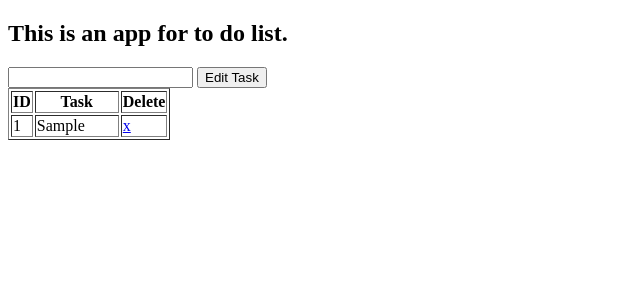
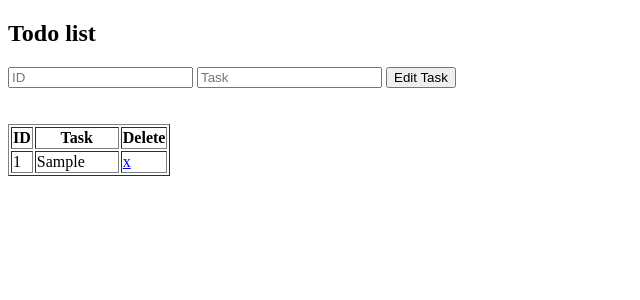
Before and after one commit to shaus019/virtaulization, a PHP site: page / in a window 1280 px wide. Shown: the top 300 px of the page, without its empty margins (0-640 px from the left). Run offline with PHP 8.4, Linux system fonts and the light colour scheme; tables that the repository leaves empty hold one stand-in row (values such as "Sample post").

Commit message:
added edit option and cleaned up user portal

```diff
--- a/public/admin/index.php
+++ b/public/admin/index.php
@@ -2,18 +2,20 @@
 <html>
 
 <head>
-    <title> To do list app </title>
+    <title> To-do list admin portal </title>
 </head>
 
 <body>
     <div class="heading">
-        <h2>This is an app for to do list.</h2>
+        <h2>Todo list</h2>
     </div>
 
     <form method="POST" action="index.php">
-        <input type="text" name="task" class="task_input">
-        <button type="submit" class="task_btn" name="submit"> Edit Task </button>
+        <input type = "text" name = "task-id" class = "task_input" placeholder="ID">
+        <input type = "text" name = "task" class = "task_input" placeholder="Task">
+        <button type = "submit" class = "task_btn" name = "submit"> Edit Task </button>
     </form>
+    <br>
 
     <?php
     //connect to the databse
@@ -30,44 +32,67 @@
 
         // set the PDO error mode to exception
         $conn->setAttribute(PDO::ATTR_ERRMODE, PDO::ERRMODE_EXCEPTION);
+
     } catch (PDOException $e) {
         echo "Connection failed: " . $e->getMessage();
     }
     // delete task
     if (isset($_GET['del_task'])) {
+
         $id = $_GET['del_task'];
 
-        $conn->query("DELETE FROM todo_list WHERE id=" . $id);
+        $conn-> exec("DELETE FROM todo_list WHERE id=" . $id);
         header('location: index.php');
+    }
+
+    if(isset($_POST['submit'])){
+
+        if(empty($_POST['task']) || empty($_POST['task-id'])){
+          $errors = "you must fill in the task and/or ID";
+
+        }else{
+            $task = $_POST['task'];
+            $id = $_POST['task-id'];
+
+            $up = $conn-> prepare("UPDATE todo_list SET task=\"$task\" WHERE id=$id");
+            $up -> execute();
+            echo $up -> rowCount();
+            header('location: index.php');
+      }
     }
     //retrive the data(tasks) from the databse and put in a table.
     $q = $conn->query("SELECT * FROM todo_list");
+
     ?>
+
+    <br>
     <table border>
         <thead>
             <tr>
                 <th>ID</th>
                 <th style="width: 80px;">Task</th>
-                <th style="width: 20px;">Delete</th>
+                <th>Delete</th>
             </tr>
         </thead>
 
         <tbody>
+
             <?php
             // select all tasks if page is visited or refreshed
             $q = $conn->query("SELECT * FROM todo_list");
 
-            $i = 1;
-            while ($row = $q->fetch()) { ?>
+            while ($row = $q->fetch()) {
+            ?>
                 <tr>
-                    <td> <?php echo $i; ?> </td>
+                    <td> <?php echo $row['id']; ?> </td>
                     <td class="task"> <?php echo $row['task']; ?> </td>
                     <td class="delete">
                         <a href="index.php?del_task=<?php echo $row['id'] ?>">x</a>
                     </td>
                 </tr>
-            <?php $i++;
-            } ?>
+
+            <?php } ?>
+
         </tbody>
     </table>
 </body>
```
Also changed, not shown: public/user/index.php (+35 -29 lines).
